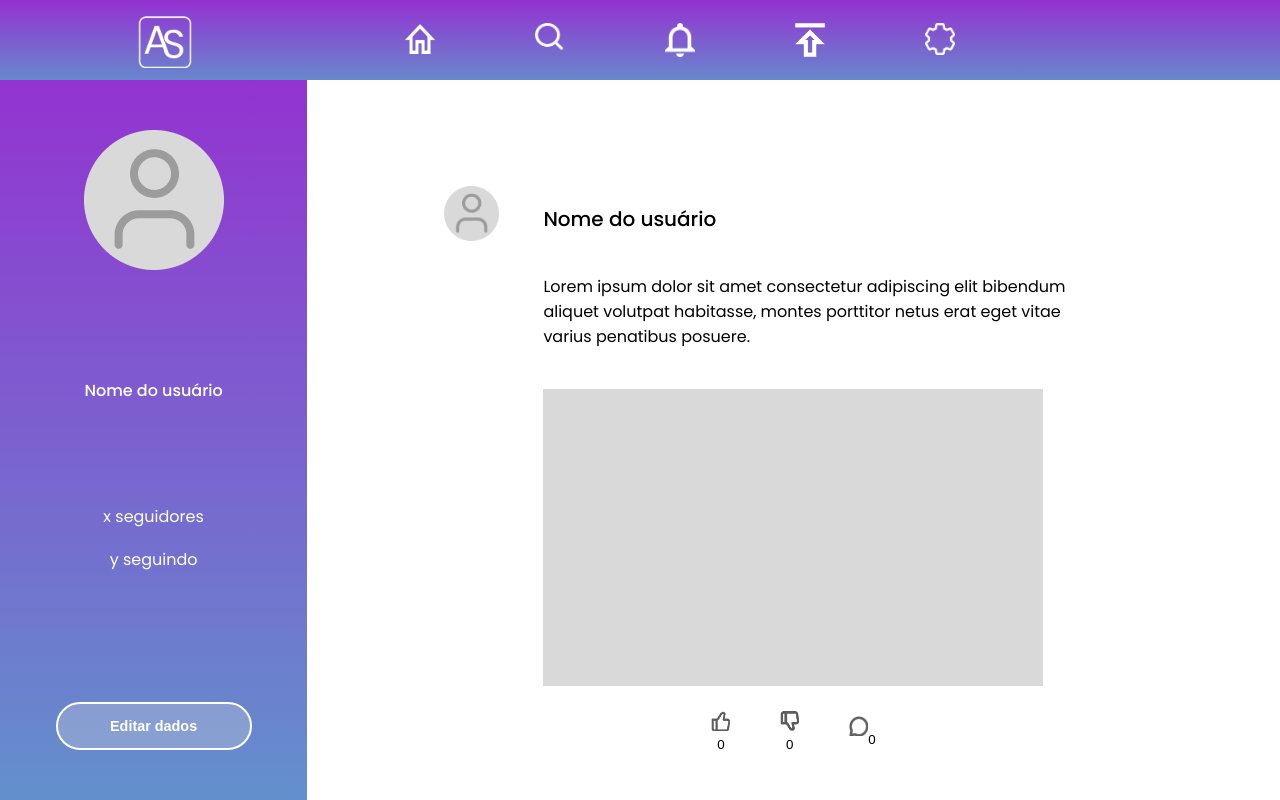
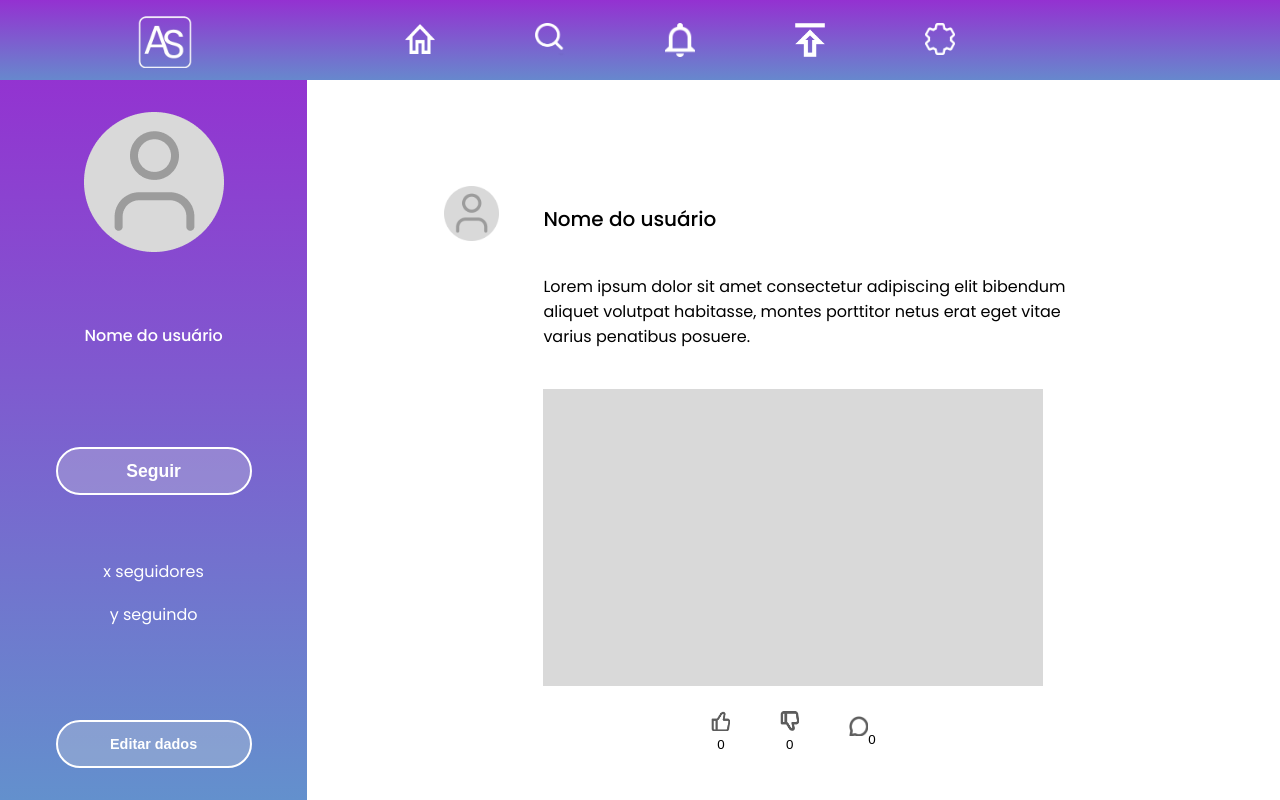
Before and after one commit to evellyn489/AmbrosioSocial, a React (Vite) app: page /perfil in a window 1280 px wide. Built offline with nearby package versions, Linux system fonts and the light colour scheme.

Commit message:
Adicionando botão de seguir na tela de perfil

```diff
--- a/package.json
+++ b/package.json
@@ -11,11 +11,13 @@
   },
   "dependencies": {
     "@hookform/resolvers": "^3.3.4",
+    "@react-icons/all-files": "^4.1.0",
     "@types/react-router-dom": "^5.3.3",
     "phosphor-react": "^1.4.1",
     "react": "^18.2.0",
     "react-dom": "^18.2.0",
     "react-hook-form": "^7.50.0",
+    "react-icons": "^5.0.1",
     "react-router-dom": "^6.22.0",
     "zod": "^3.22.4"
   },
--- a/src/components/Button/Button.tsx
+++ b/src/components/Button/Button.tsx
@@ -1,11 +1,22 @@
+import { ReactNode } from "react";
+
 import styles from "./Button.module.scss";
 
 interface ButtonProps {
     name: string;
+    click: () => void;
+    icon?: ReactNode;
 }
 
 export function Button(props: ButtonProps) {
     return(
-        <button className={styles.button} type="submit">{props.name}</button>
+        <button
+            className={styles.button}
+            type="submit"
+            onClick={props.click}
+        >
+            {props.name}
+            {props.icon}
+        </button>
     );
 }
--- a/src/pages/Perfil/Perfil.module.scss
+++ b/src/pages/Perfil/Perfil.module.scss
@@ -37,6 +37,20 @@
                 border: 2px solid #ffff;
                 background: rgba(217, 217, 217, 0.28);
             }
+
+            button:hover {
+                background: rgba(217, 217, 217, 0.10);
+            }
+        }
+
+        aside button:first-of-type {
+            font-size: 1.1rem;
+
+            display: flex;
+            justify-content: center;
+            align-items: center;
+
+            gap: 13px;
         }
 
         main {
--- a/src/pages/Perfil/Perfil.tsx
+++ b/src/pages/Perfil/Perfil.tsx
@@ -1,12 +1,21 @@
+import { useState } from "react";
+
 import styles from "./Perfil.module.scss";
 
 import profile from "../../assets/publications/profile_picture.png";
+import { FaCheck } from "react-icons/fa";
 
 import { Button } from "../../components/Button";
 import { Publication } from "../../components/Publication";
 import { Menu } from "../../components/Menu";
 
 export function Perfil() {
+    const [following, setFollowing] = useState(false);
+
+    function handleClickFollowing() {
+        setFollowing(!following);
+    }
+
     return (
         <div className={styles.container}>
             <Menu isHome={false} isPerfil={true}/>
@@ -19,12 +28,14 @@ export function Perfil() {
 
                     <strong>Nome do usuário</strong>
 
+                    <Button  name={`${following ? "Seguindo" : "Seguir"}`} click={handleClickFollowing} icon={following && <FaCheck />}/>
+
                     <div className={styles.data}>
                         <p>x seguidores</p>
                         <p>y seguindo</p>
                     </div>
 
-                    <Button name="Editar dados"/>
+                    <Button name="Editar dados" click={() => 0}/>
                 </aside>
 
                 <main>
```
Also changed, not shown: 2 other files (tests, documents, lock files or other folders).
